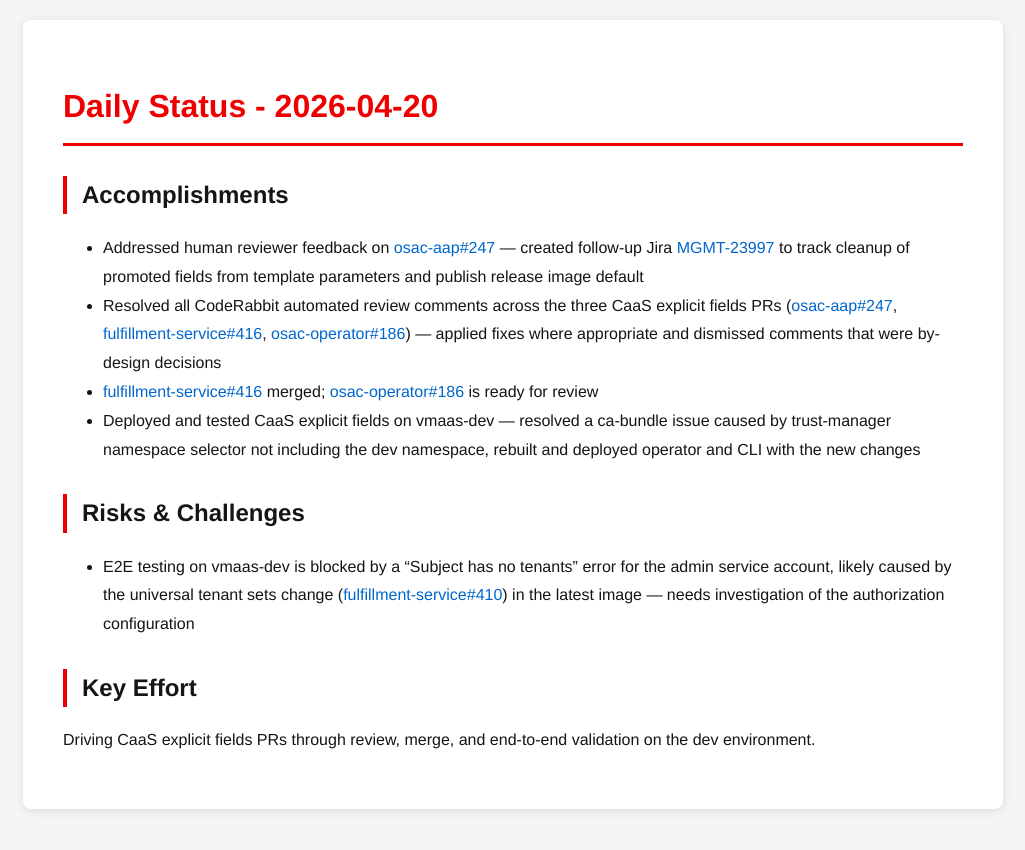
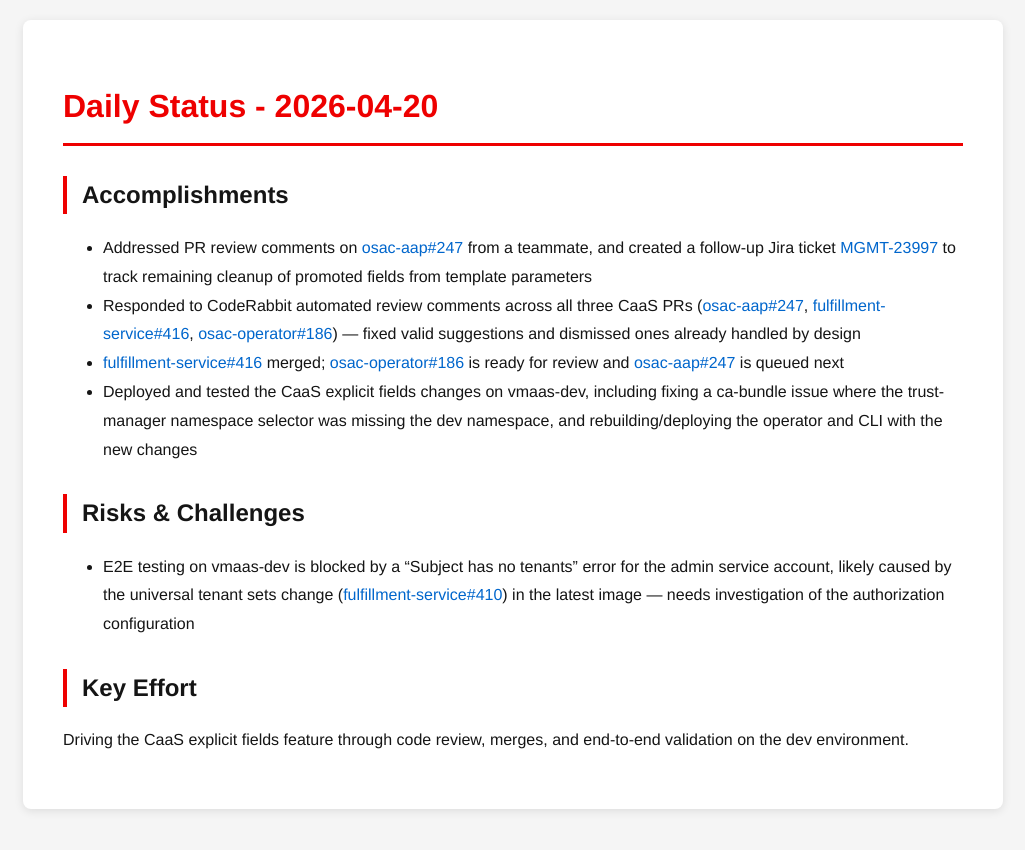
Before and after one commit to tzvatot/daily-status, a Jekyll site: the page built from 2026-04-20.md, in a window 1280 px wide. Shown: the top 850 px of the page, without its empty margins (127-1152 px from the left). Built offline with Jekyll 4.4.1, drawn with Linux system fonts in a browser that asks for light colours.

Commit message:
Daily status update - 2026-04-20

```diff
--- a/2026-04-20.md
+++ b/2026-04-20.md
@@ -7,13 +7,13 @@
 # Daily Status - 2026-04-20
 
 ## Accomplishments
-- Addressed human reviewer feedback on [osac-aap#247](https://github.com/osac-project/osac-aap/pull/247) — created follow-up Jira [MGMT-23997](https://issues.redhat.com/browse/MGMT-23997) to track cleanup of promoted fields from template parameters and publish release image default
-- Resolved all CodeRabbit automated review comments across the three CaaS explicit fields PRs ([osac-aap#247](https://github.com/osac-project/osac-aap/pull/247), [fulfillment-service#416](https://github.com/osac-project/fulfillment-service/pull/416), [osac-operator#186](https://github.com/osac-project/osac-operator/pull/186)) — applied fixes where appropriate and dismissed comments that were by-design decisions
-- [fulfillment-service#416](https://github.com/osac-project/fulfillment-service/pull/416) merged; [osac-operator#186](https://github.com/osac-project/osac-operator/pull/186) is ready for review
-- Deployed and tested CaaS explicit fields on vmaas-dev — resolved a ca-bundle issue caused by trust-manager namespace selector not including the dev namespace, rebuilt and deployed operator and CLI with the new changes
+- Addressed PR review comments on [osac-aap#247](https://github.com/osac-project/osac-aap/pull/247) from a teammate, and created a follow-up Jira ticket [MGMT-23997](https://issues.redhat.com/browse/MGMT-23997) to track remaining cleanup of promoted fields from template parameters
+- Responded to CodeRabbit automated review comments across all three CaaS PRs ([osac-aap#247](https://github.com/osac-project/osac-aap/pull/247), [fulfillment-service#416](https://github.com/osac-project/fulfillment-service/pull/416), [osac-operator#186](https://github.com/osac-project/osac-operator/pull/186)) — fixed valid suggestions and dismissed ones already handled by design
+- [fulfillment-service#416](https://github.com/osac-project/fulfillment-service/pull/416) merged; [osac-operator#186](https://github.com/osac-project/osac-operator/pull/186) is ready for review and [osac-aap#247](https://github.com/osac-project/osac-aap/pull/247) is queued next
+- Deployed and tested the CaaS explicit fields changes on vmaas-dev, including fixing a ca-bundle issue where the trust-manager namespace selector was missing the dev namespace, and rebuilding/deploying the operator and CLI with the new changes
 
 ## Risks & Challenges
 - E2E testing on vmaas-dev is blocked by a "Subject has no tenants" error for the admin service account, likely caused by the universal tenant sets change ([fulfillment-service#410](https://github.com/osac-project/fulfillment-service/pull/410)) in the latest image — needs investigation of the authorization configuration
 
 ## Key Effort
-Driving CaaS explicit fields PRs through review, merge, and end-to-end validation on the dev environment.
+Driving the CaaS explicit fields feature through code review, merges, and end-to-end validation on the dev environment.
```
